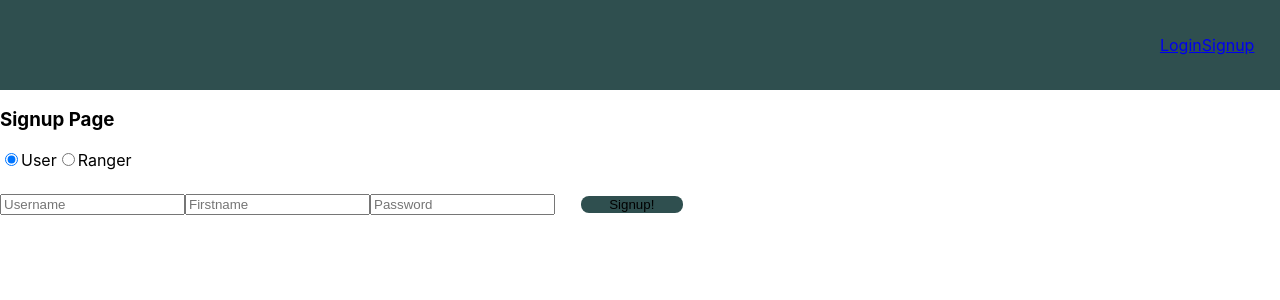
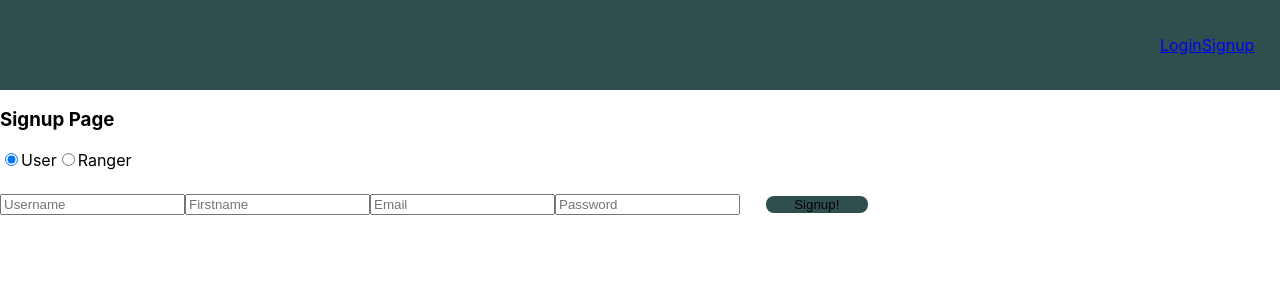
Before and after one commit to ft-nessi/PlantUs_client, a React (Create React App) app: page /signup in a window 1280 px wide. Shown: the top 300 px of the page. Built offline with nearby package versions, Linux system fonts and the light colour scheme; no server answers.

Commit message:
Edit Signup page

```diff
--- a/src/components/Authentification.js
+++ b/src/components/Authentification.js
@@ -9,6 +9,7 @@ export function Authentification({
     isUser: true,
     username: "",
     firstname: "",
+    email: "",
     password: "",
   });
 
@@ -24,7 +25,6 @@ export function Authentification({
       ...formState,
       [event.target.name]: event.target.value,
     });
-    console.log(formState);
   };
 
   const handleSubmit = (event) => {
@@ -73,6 +73,13 @@ export function Authentification({
             onChange={handleFormState}
           />
           <input
+            type="email"
+            name="email"
+            value={formState.email}
+            placeholder="Email"
+            onChange={handleFormState}
+          />
+          <input
             type="password"
             name="password"
             value={formState.password}
--- a/src/components/Signup.js
+++ b/src/components/Signup.js
@@ -9,12 +9,16 @@ export function Signup() {
   const navigate = useNavigate();
 
   const signup = async (formState) => {
-    console.log("formState", formState);
-    const isUserType = formState.isUser === true ? "/user" : "/ranger"
-    const response = await axios.post(API_BASE_URL + "/signup" + isUserType, formState);
+    try{
+      const isUserType = formState.isUser === true ? "/user" : "/ranger"
+      const response = await axios.post(API_BASE_URL + "/signup" + isUserType, formState);
 
-    console.log(response.data);
-    navigate("/profile");
+      console.log(response.data);
+      navigate("/profile");
+
+    }catch(err){
+      setErrorState(err)
+    }
   };
 
   return (
```
Also changed, not shown: 1 other file (tests, documents, lock files or other folders).
